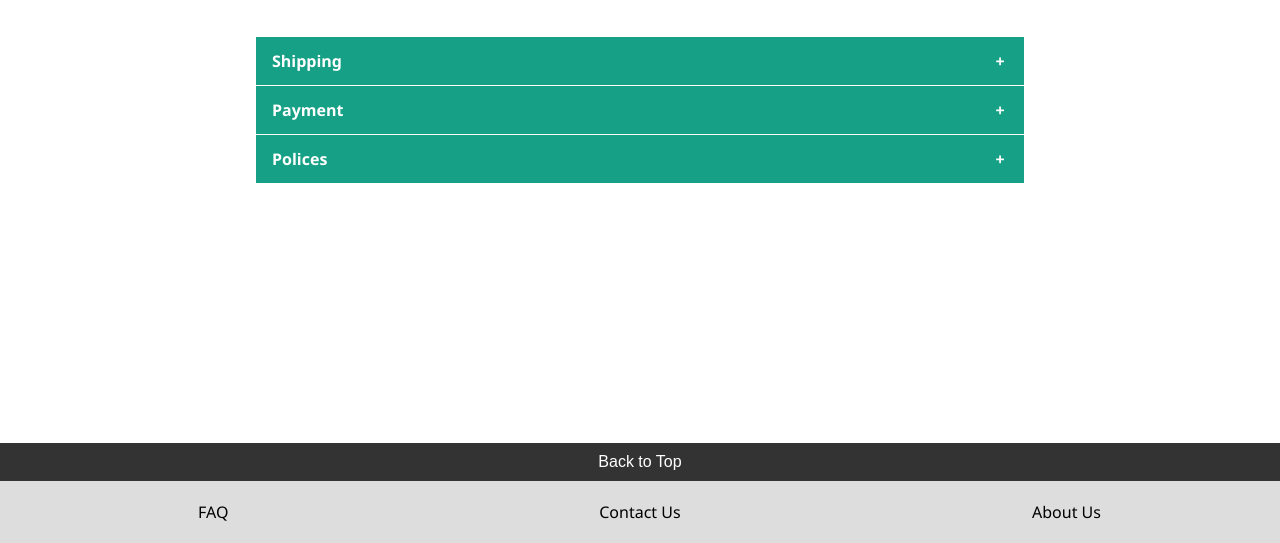
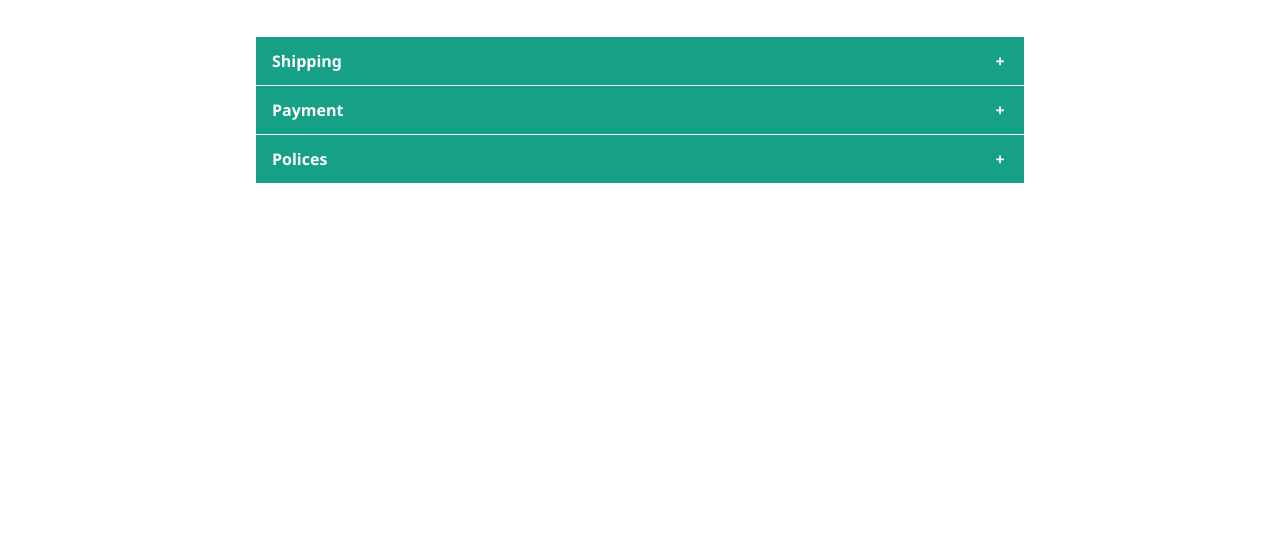
Before and after one commit to madelio/AmeriBuyWeb, a plain HTML site: page FAQ.html in a window 1280 px wide. Shown: the part 257-800 px from the top of the page. Drawn offline with Linux system fonts and the light colour scheme.

Commit message:
remove footer

```diff
--- a/FAQ.css
+++ b/FAQ.css
@@ -148,51 +148,3 @@ input[type=checkbox]:checked + label::after {
 input[type=radio]:checked + label::after {
     transform: rotateX(180deg);
 }
-
-.footer {
-    position: fixed;
-    bottom: 0;
-    width: 100%;
-}
-
-
-.backTop {
-    background-color: #333;
-    margin-top: 200px;
-}
-
-p.backText {
-    margin: 0;
-    text-align: center;
-    font-family: 'Arial';
-    color: white;
-    padding: 10px;
-}
-
-p.backText:hover {
-color: #cc0000;
-cursor: pointer;
-}
-
-
-.botBar {
-
-}
-
-.third {
-    width: 33.33%;
-    float: left;
-    background-color: #DDD;
-}
-
-p.botText {
-    margin: 0;
-    padding: 20px;
-    text-align: center;
-    font-family: 'Segoe UI', 'Arial';
-}
-
-p.botText:hover {
-    color: #cc0000;
-    cursor: pointer;
-}
--- a/FAQ.html
+++ b/FAQ.html
@@ -34,7 +34,7 @@
             <p class="answer">Items are weighed and measured once we receive them. Prices will vary depending on what these measurements are and what your method of shipping is.</p>
             <p class="question">Q2. How long does shipping take?</p>
             <p class="answer">Items are bought and shipped 1-2 days after an order is finalized. How long until a product arrives will vary dependong on where it's shipped to and what the method of shipping is.</p>
-                        <p class="question">Q1. How much does shipping cost?</p>
+            <p class="question">Q1. How much does shipping cost?</p>
             <p class="answer">Items are weighed and measured once we receive them. Prices will vary depending on what these measurements are and what your method of shipping is.</p>
         </div>
 </div>
@@ -56,26 +56,6 @@
         </div>
 </div>
 
-<div class="footer">
-    <div class="backTop">
-        <p class="backText">Back to Top</p>
-    </div>
-
-    <div class="botBar">
-        <div class="third">
-            <p class="botText">FAQ</p>
-        </div>
-
-        <div class="third">
-            <p class="botText">Contact Us</p>
-        </div>
-
-        <div class="third">
-            <p class="botText">About Us</p>
-        </div>
-    </div>
-</div>
-
 
 </body>
 </html>
```
